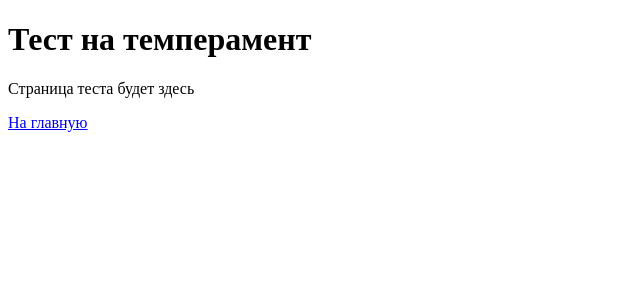
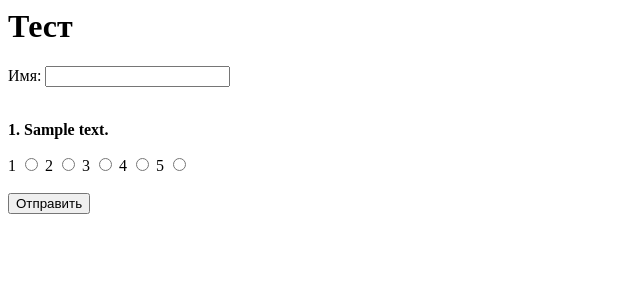
Before and after one commit to UlyanaSmirnova11/temperament-test, a PHP site: page /test.php in a window 1280 px wide. Shown: the top 300 px of the page, without its empty margins (0-640 px from the left). Run offline with PHP 8.4, Linux system fonts and the light colour scheme; tables that the repository leaves empty hold one stand-in row (values such as "Sample post"); some libraries are stand-ins or nearby versions.

Commit message:
test.php

```diff
--- a/src/test.php
+++ b/src/test.php
@@ -1,17 +1,27 @@
 <?php
 require_once 'config.php';
+
+try {
+    $pdo = getDBConnection();
+    $questions = $pdo->query("SELECT * FROM questions")->fetchAll();
+
+    echo "<h1>Тест</h1>";
+    echo "<form>";
+    echo "<label>Имя: <input type='text' name='name'></label><br><br>";
+
+    foreach ($questions as $i => $q) {
+        echo "<p><strong>" . ($i+1) . ". " . $q['question_text'] . "</strong></p>";
+        echo "1 <input type='radio' name='q" . $q['id'] . "' value='1'> ";
+        echo "2 <input type='radio' name='q" . $q['id'] . "' value='2'> ";
+        echo "3 <input type='radio' name='q" . $q['id'] . "' value='3'> ";
+        echo "4 <input type='radio' name='q" . $q['id'] . "' value='4'> ";
+        echo "5 <input type='radio' name='q" . $q['id'] . "' value='5'><br><br>";
+    }
+
+    echo "<button>Отправить</button>";
+    echo "</form>";
+
+} catch (Exception $e) {
+    echo "<p>Ошибка БД</p>";
+}
 ?>
-<!DOCTYPE html>
-<html>
-<head>
-    <title>Тест</title>
-    <style>
-        .question { margin: 10px 0; padding: 10px; background: #f0f0f0; }
-    </style>
-</head>
-<body>
-    <h1>Тест на темперамент</h1>
-    <p>Страница теста будет здесь</p>
-    <p><a href="index.php">На главную</a></p>
-</body>
-</html>
```
